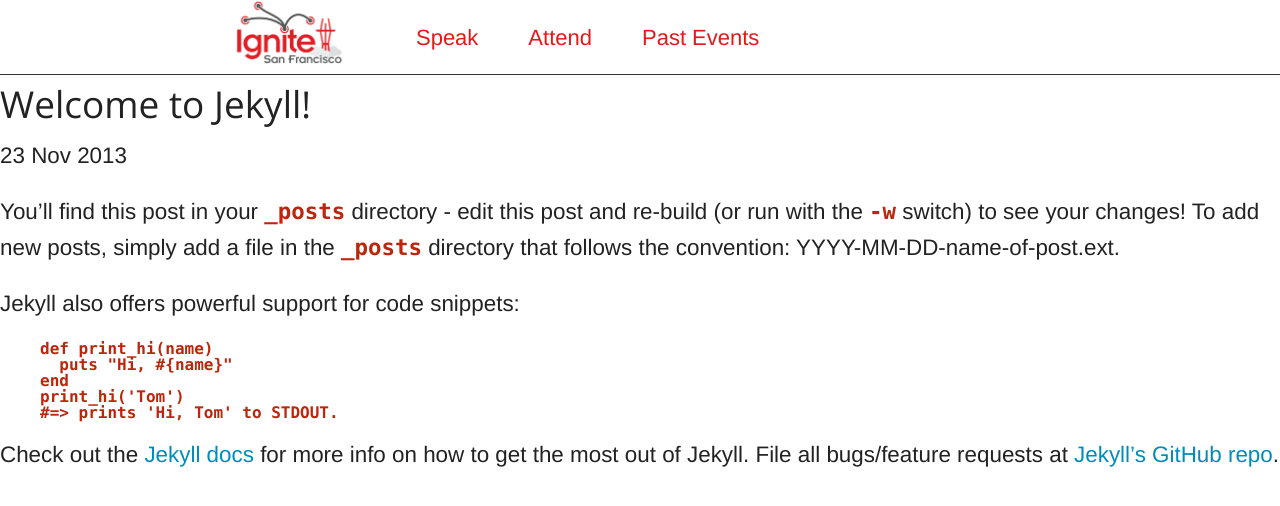
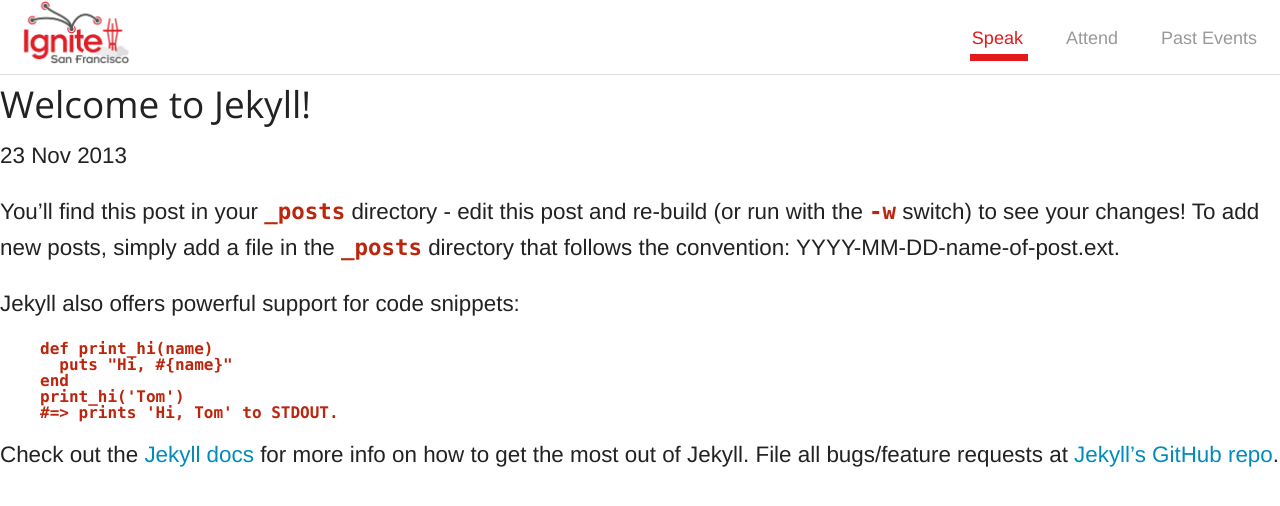
Before and after one commit to ignitesf/ignitesf.github.io, a Jekyll site: the page built from _posts/2013-11-23-welcome-to-jekyll.markdown, in a window 1280 px wide. Shown: the top 506 px of the page. Built offline with Jekyll 4.4.1, drawn with Linux system fonts in a browser that asks for light colours; Markdown is read by kramdown in place of the engine named in the settings.

Commit message:
divide sections on the homepage better

```diff
--- a/_layouts/default.html
+++ b/_layouts/default.html
@@ -13,16 +13,15 @@
     <body>
       <div class="fixed">
         <nav class="top-bar" data-topbar>
-          <div class="large-8 large-centered columns">
+            <div class="large-8  columns">
               <ul class="title-area">
                 <li class="name">
                   <a href="/"><img src="/imgs/ignite_logo.png" style="height:65px;"></a>
                 </li>
               </ul>
-
               <section class="top-bar-section">
-              <ul class="left">
-                <li><a href="/#speak">Speak</a></li>
+                <ul class="right">
+                  <li><a href="/#speak" class="selected">Speak</a></li>
                   <li><a href="/#attend">Attend</a></li>
                   <li><a href="/#pastIgnites">Past Events</a></li>
                 </ul>
--- a/css/ignitesf.css
+++ b/css/ignitesf.css
@@ -1,3 +1,12 @@
+.button{
+    font-size:1.2em;
+    background-color:#e01e26;
+    text-transform:uppercase;
+}
+.button:hover{
+    background-color:#a01e26;
+}
+
 .promo{
     max-height:500px;
     overflow:hidden;
@@ -39,35 +48,75 @@ video{
 .top-bar{
     height:75px;
     background:#fff;
-    border-bottom:solid 1px #333;
+    border-bottom:solid 1px #ddd;
+    width:100%;
 }
-
+.top-bar .row{
+    max-width:62.5rem
+}
 .top-bar .title-area{
     margin-right:40px;
+}
+.top-bar-section li{
+    background:#fff;
+}
+.top-bar-section li:hover{
+    background:#fff;
 }
 
 .top-bar-section li a:not(.button):hover{
     background:#fff;
-    color:#a3191b;
+    color:#e3191b;
 
 }
 .top-bar-section li a:not(.button){
     background:#fff;
-    padding:15px 25px 0px 25px;
+    padding:22px 5px 0px 2px;
+    margin:0px 18px;
+    line-height:32px;
 }
 .top-bar-section ul li > a{
-    font-size:22px;
+    font-size:18px;
+    color:#999;
+    background:#fff;
+    width:inherit;
+    line-height:22px;
+}
+.top-bar-section ul li > a.selected{
     color:#e3191b;
+    border-bottom:solid 7px #e3191b;
+}
+.top-bar-section ul{
     background:#fff;
-
 }
-
 body p{
     font-size:1.4em;
 }
 body p.small{
     font-size:1em;
 }
+
+
+div.section-about{
+    padding:80px 0px;
+}
+div.section-attending{
+    padding:80px 0px;
+    background:#555656;
+    color:#fff;
+}
+div.section-speaking{
+    padding:80px 0px;
+}
+div.section-attending h1{
+    color:#fff;
+}
+div.section-pastevents{
+    background:#e01e26;
+    color:#fff;
+    padding:80px 0px;
+}
+
 div.aboutSpeaker{
     padding:40px 20px 0px;
     border-top:solid 1px #ccc;
@@ -96,3 +145,26 @@ div.getinvolved input.button{
     padding:9px 15px;
     margin-left:20px;
 }
+div.novideo{
+    text-align:center;
+    padding-top:100px;
+}
+div.novideo h2{
+    color:#999;
+}
+div.social{
+    text-align:right;
+}
+
+div.pastspark{
+    width:240px;
+    border:solid 1px #eee;
+    padding:30px;
+    margin:15px;
+    float:left;
+    height:200px;
+}
+div.pastignite{
+    border-top:solid 1px #ccc;
+    padding-top:30px;
+}
--- a/js/main.js
+++ b/js/main.js
@@ -10,7 +10,7 @@ $(function(){
         if(count > 2)
             count =0;
 
-        setTimeout(switchHeading, 5000);
+        setTimeout(switchHeading, 2500);
     }
     switchHeading();
 });
```
Also changed, not shown: index.html (+58 -27 lines), imgs/profile_image_placeholder.png (added). Lines whose indentation alone changed are shown as unchanged.
